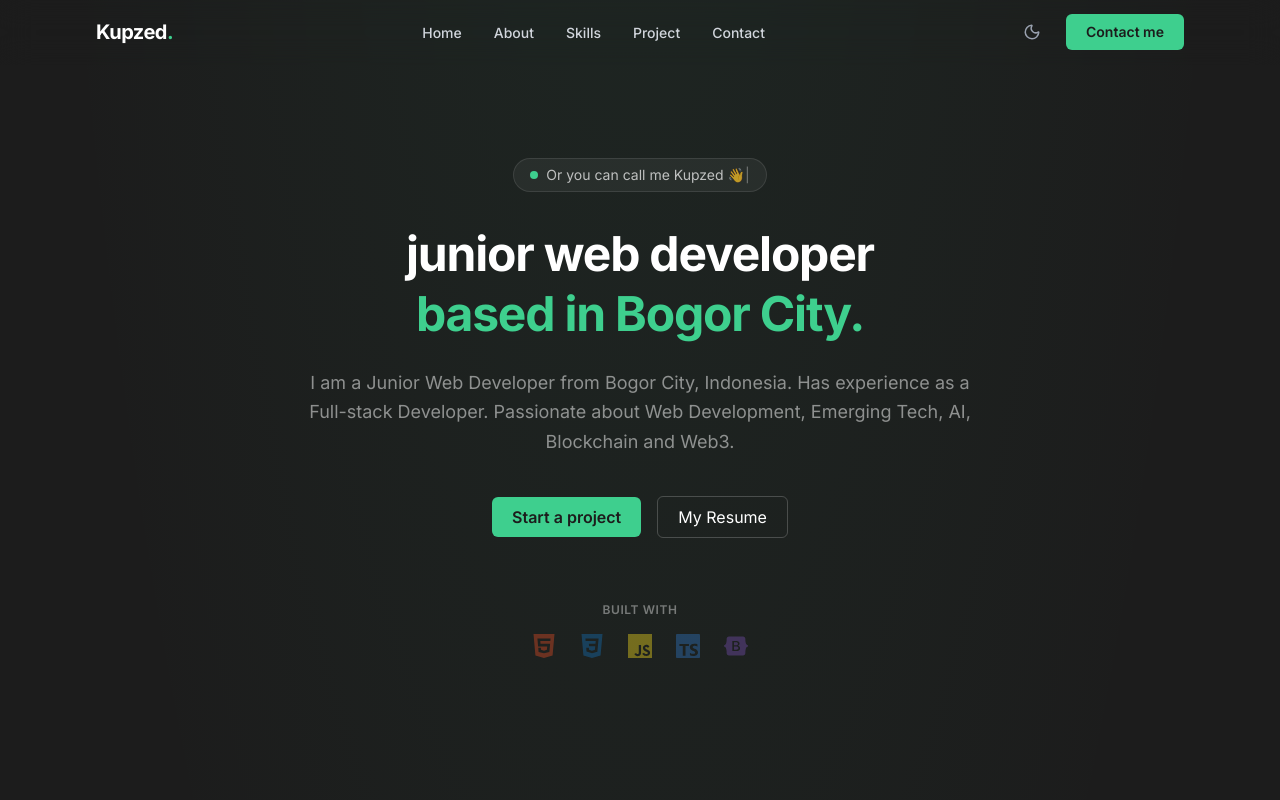
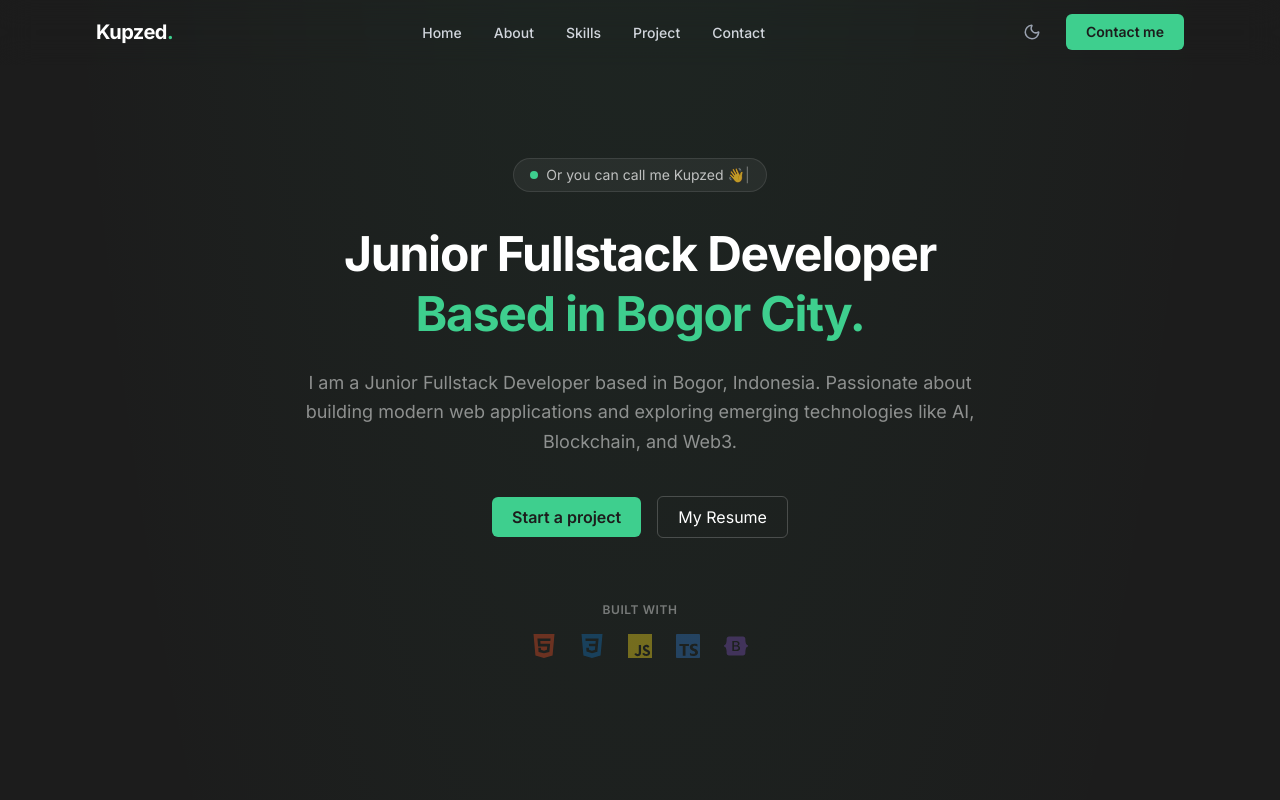
Before and after one commit to kupzed/my-portfolio, a Next.js app: page / in a window 1280 px wide. Shown: the top 800 px of the page. Built offline with nearby package versions, Linux system fonts and the light colour scheme; a web font is replaced by a local one.

Commit message:
fix: error, warning, data.ts

```diff
--- a/src/components/sections/ContactSection.tsx
+++ b/src/components/sections/ContactSection.tsx
@@ -1,7 +1,6 @@
 "use client";
 
 import { motion, useReducedMotion } from "framer-motion";
-import { ArrowRight } from "lucide-react";
 import {
   stagger,
   fadeUp,
--- a/src/components/sections/HeroSection.tsx
+++ b/src/components/sections/HeroSection.tsx
@@ -11,11 +11,13 @@ export default function HeroSection() {
   const [displayText, setDisplayText] = useState("");
   const [isDeleting, setIsDeleting] = useState(false);
 
+  const typewriterText = shouldReduce
+    ? heroData.typewriterTexts[0]
+    : displayText;
+
   useEffect(() => {
-    if (shouldReduce) {
-      setDisplayText(heroData.typewriterTexts[0]);
-      return;
-    }
+    if (shouldReduce) return;
+
     const currentText = heroData.typewriterTexts[textIndex];
     const timeout = setTimeout(
       () => {
@@ -62,7 +64,7 @@ export default function HeroSection() {
             <span className="relative inline-flex h-2 w-2 rounded-full bg-accent"></span>
           </span>
           <span className="text-left">
-            {displayText}
+            {typewriterText}
             <span className="animate-pulse">|</span>
           </span>
         </motion.a>
@@ -73,7 +75,7 @@ export default function HeroSection() {
           className="flex flex-col items-center justify-center font-sans text-4xl font-bold tracking-tight text-gray-900 dark:text-white md:text-5xl leading-tight"
         >
           <span>{heroData.role}</span>
-          <span className="text-accent"> based in Bogor City.</span>
+          <span className="text-accent">Based in Bogor City.</span>
         </motion.h1>
 
         {/* ── Description ── */}
--- a/src/lib/data.ts
+++ b/src/lib/data.ts
@@ -176,9 +176,9 @@ export const socialLinks: SocialLink[] = [
 // ─────────────────────────────────────────────
 
 export const heroData: HeroData = {
-  role: "junior web developer",
+  role: "Junior Fullstack Developer",
   description:
-    "I am a Junior Web Developer from Bogor City, Indonesia. Has experience as a Full-stack Developer. Passionate about Web Development, Emerging Tech, AI, Blockchain and Web3.",
+    "I am a Junior Fullstack Developer based in Bogor, Indonesia. Passionate about building modern web applications and exploring emerging technologies like AI, Blockchain, and Web3.",
   typewriterTexts: [
     "Hi! I'm Riza Fahdan Syahda 👋",
     "Or you can call me Kupzed 👋",
```
